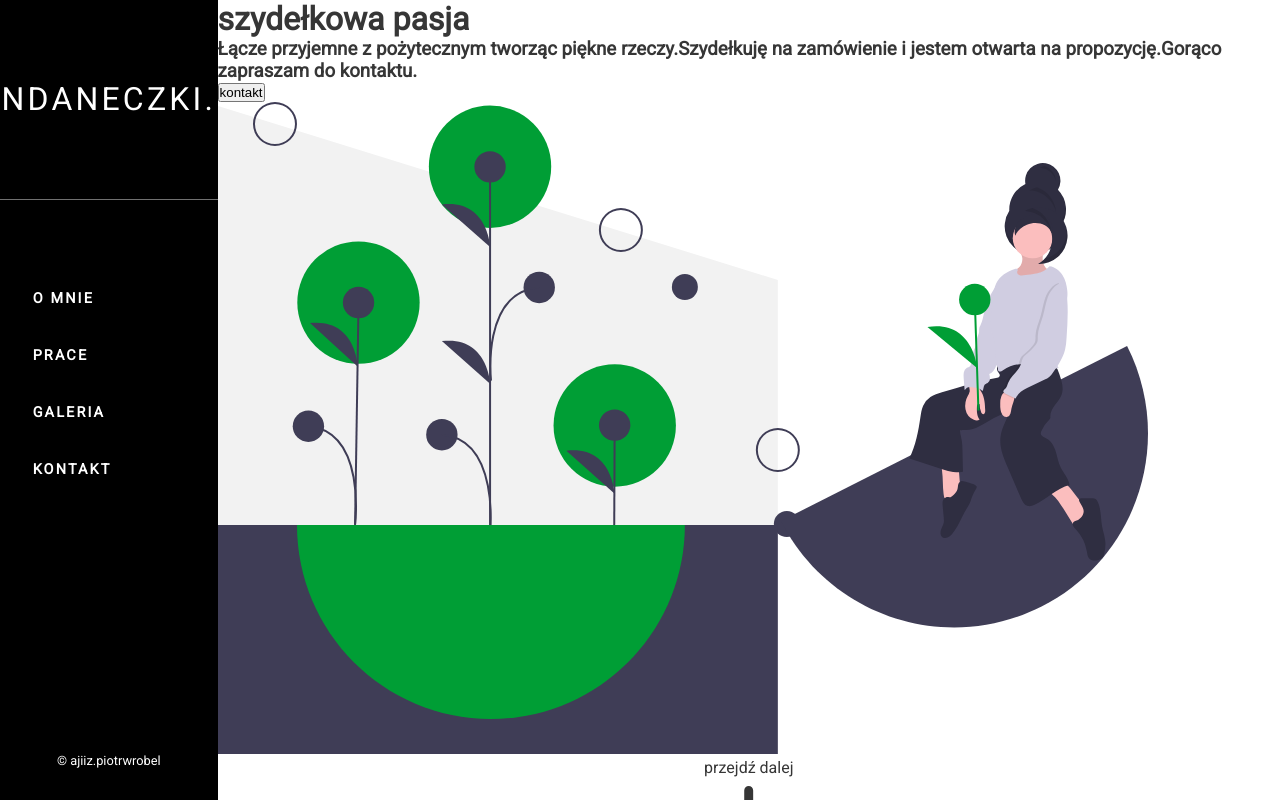
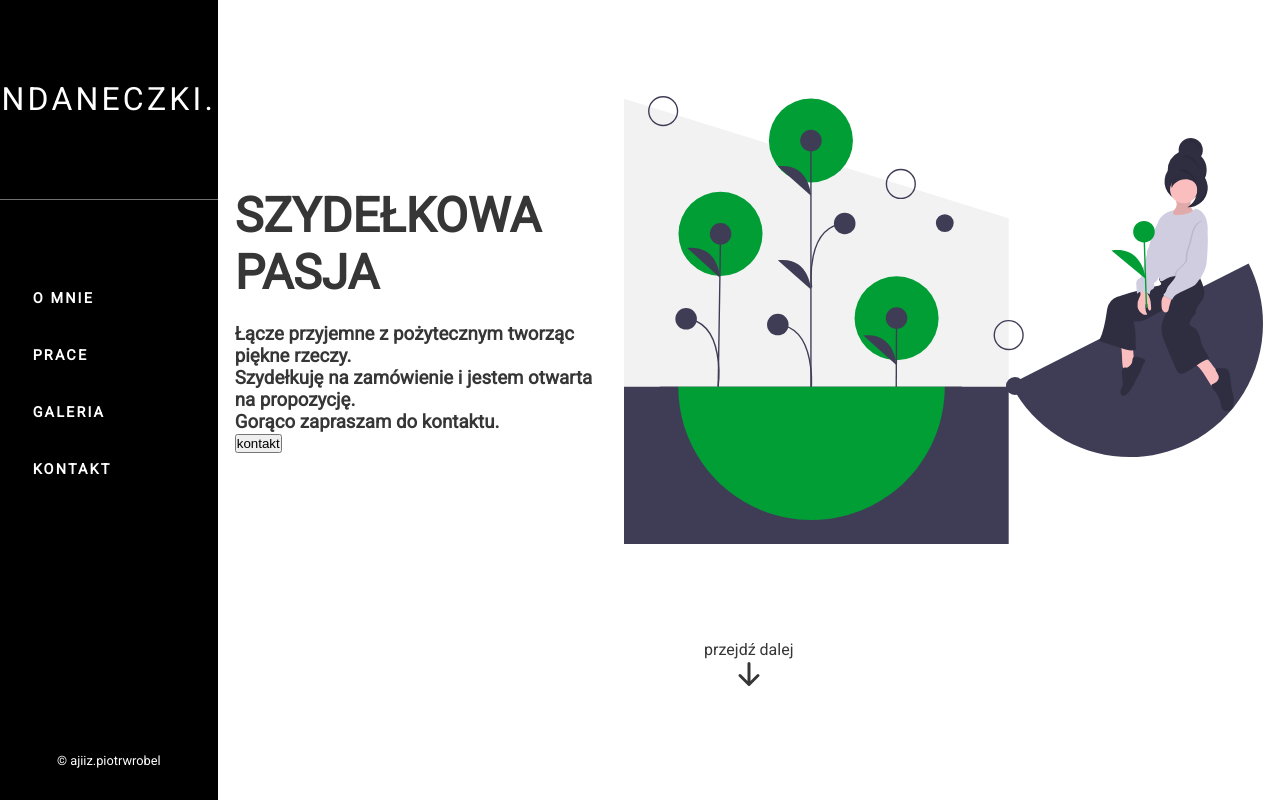
Before and after one commit to ajiiz/niteczki-daneczki-website, a React (Create React App) app in the folder niteczki-daneczki-website/: page / in a window 1280 px wide. Built offline with nearby package versions, Linux system fonts and the light colour scheme.

Commit message:
Initialized basic styles for homepage

```diff
--- a/niteczki-daneczki-website/src/styles/home.scss
+++ b/niteczki-daneczki-website/src/styles/home.scss
@@ -6,3 +6,45 @@
     height: 100vh;
     color: #363636;
 }
+
+.header {
+    width: 100%;
+    height: 80%;
+    display: flex;
+    flex-direction: row;
+    justify-content: space-evenly;
+    align-items: center;
+}
+
+.header-image {
+    height: 70%;
+}
+
+.content {
+    width: 35%;
+
+    &__header {
+        text-transform: uppercase;
+        font-size: 3em;
+    }
+
+    &__info {
+        display: block;
+        //color: #009A33;
+        &__line::before {
+            content: '\A';
+            white-space: pre;
+        }
+    }
+}
+
+.scroll-down {
+    display: flex;
+    flex-direction: column;
+    align-items: center;
+
+    &__btn {
+        width: 30px;
+        height: 30px;
+    }
+}
```
